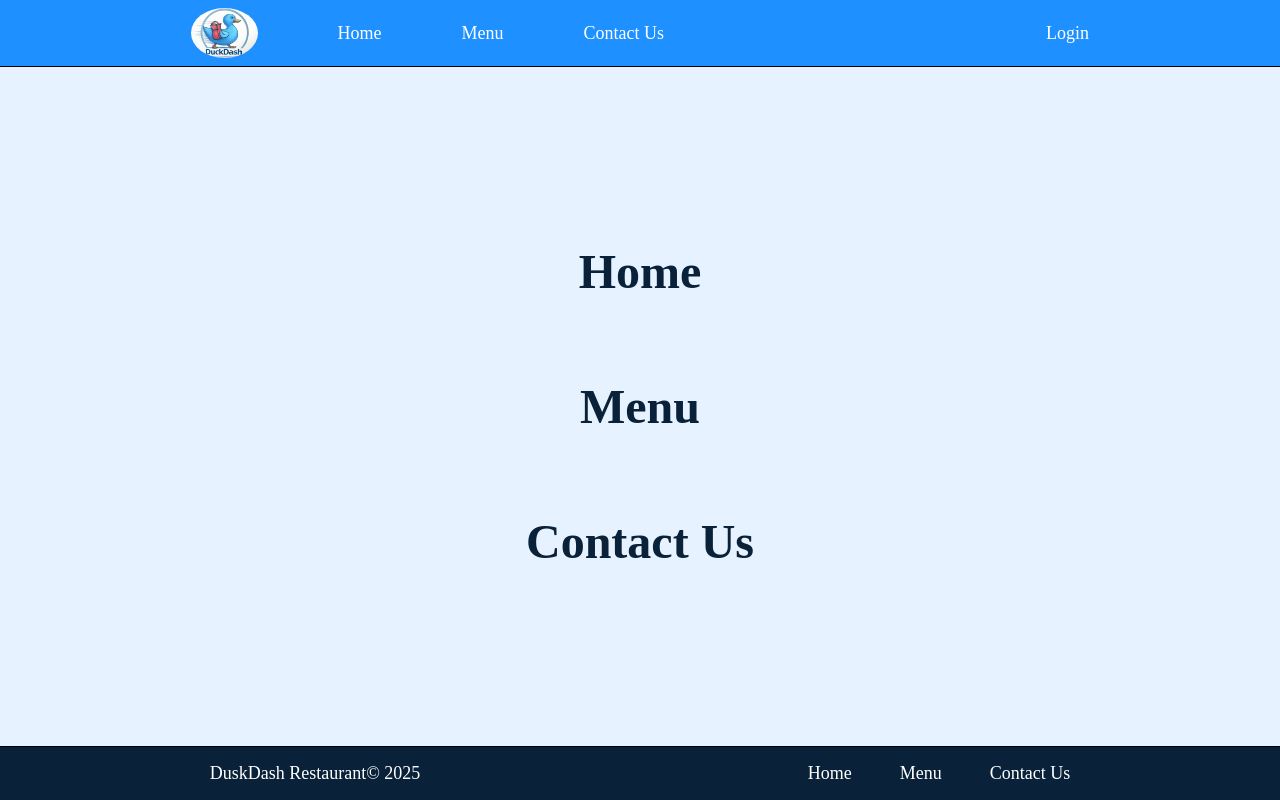
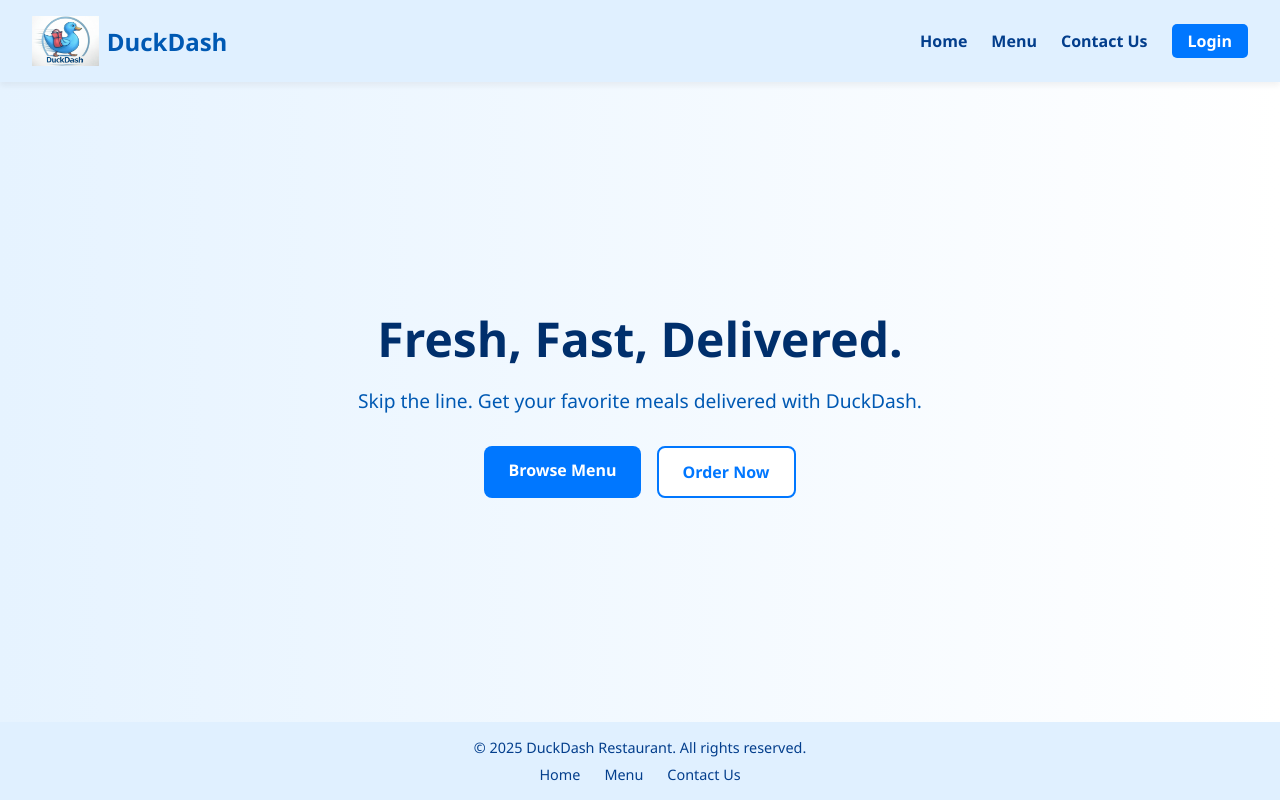
Before and after one commit to clogan13/DuckDash, a plain HTML site: page frontend/index.html in a window 1280 px wide. Drawn offline with Linux system fonts and the light colour scheme.

Commit message:
Updated frontend and styling for DuckDash

```diff
--- a/frontend/index.html
+++ b/frontend/index.html
@@ -2,38 +2,40 @@
 <html lang="en">
 <head>
   <meta charset="UTF-8" />
-    <meta name="viewport" content="width=device-width, initial-scale=1.0" />
+  <meta name="viewport" content="width=device-width, initial-scale=1.0"/>
+  <title>DuckDash - Home</title>
   <link rel="stylesheet" href="style.css" />
-    <title>Duck Dash Restaurant</title>
 </head>
 <body>
-    <nav id="nav">
-      <ul id="nav-ul">
-        <img
-          src="./img/DuckDashLogo.jpg"
-          alt="DuckDash Logo"
-          class="nav-logo"
-        />
+  <header>
+    <div class="logo-container">
+      <img src="./img/DuckDashLogo.jpg" alt="DuckDash Logo" class="logo" />
+      <h1 class="brand">DuckDash</h1>
+    </div>
+    <nav>
+      <ul class="nav-links">
         <li><a href="index.html">Home</a></li>
         <li><a href="menu.html">Menu</a></li>
         <li><a href="contact.html">Contact Us</a></li>
-      </ul>
-      <ul id="nav-ul">
-        <li><a href="login.html">Login</a></li>
+        <li><a href="login.html" class="login-btn">Login</a></li>
       </ul>
     </nav>
+  </header>
 
-    <section class="centered-section">
-      <div class="homescreen">
-        <h1><a href="index.html">Home</a></h1>
-        <h1><a href="menu.html">Menu</a></h1>
-        <h1><a href="contact.html">Contact Us</a></h1>
+  <section class="hero">
+    <div class="hero-content">
+      <h2>Fresh, Fast, Delivered.</h2>
+      <p>Skip the line. Get your favorite meals delivered with DuckDash.</p>
+      <div class="buttons">
+        <a href="menu.html" class="btn primary">Browse Menu</a>
+        <a href="login.html" class="btn secondary">Order Now</a>
+      </div>
     </div>
   </section>
 
-    <footer class="footer">
-      <p style="color: white">DuskDash Restaurant© 2025</p>
-      <ul id="footer-ul">
+  <footer>
+    <p>&copy; 2025 DuckDash Restaurant. All rights reserved.</p>
+    <ul class="footer-links">
       <li><a href="index.html">Home</a></li>
       <li><a href="menu.html">Menu</a></li>
       <li><a href="contact.html">Contact Us</a></li>
--- a/frontend/style.css
+++ b/frontend/style.css
@@ -18,109 +18,153 @@ basic spacing/structuring of the webpage
 
 **/
 
-html,
-body {
-  height: 100%;
+* {
+  margin: 0;
+  padding: 0;
+  box-sizing: border-box;
+  font-family: 'Segoe UI', sans-serif;
 }
 
 body {
+  background-color: #ffffff;
+  color: #033e8c;
+  min-height: 100vh;
   display: flex;
   flex-direction: column;
 }
 
-a {
-  text-decoration: none;
-  color: black;
+header {
+  background-color: #e0f0ff;
+  padding: 1rem 2rem;
+  display: flex;
+  justify-content: space-between;
+  align-items: center;
+  box-shadow: 0 4px 6px rgba(0,0,0,0.05);
+  position: sticky;
+  top: 0;
+  z-index: 999;
 }
 
-#nav a,
-.footer a {
-  color: var(--white);
+.logo-container {
+  display: flex;
+  align-items: center;
+  gap: 0.5rem;
 }
 
-ul {
-  list-style: none;
+.logo {
+  height: 50px;
+  width: auto;
 }
 
-li:hover {
-  cursor: pointer;
-  border-bottom: 1px solid var(--light-blue);
+
+.brand {
+  font-size: 1.5rem;
+  color: #0059b3;
 }
 
-#nav {
+.nav-links {
+  list-style: none;
   display: flex;
-  justify-content: space-around;
-  align-items: center;
-  border-bottom: solid black 1px;
-  background-color: var(--primary-blue);
+  gap: 1.5rem;
 }
 
-#nav-ul {
-  display: flex;
-  gap: 5rem;
-  padding: 0.5rem;
-  font-size: 18px;
-  display: flex;
-  align-items: center;
+.nav-links li a {
+  text-decoration: none;
+  color: #033e8c;
+  font-weight: bold;
+  transition: color 0.3s;
 }
 
-.centered-section {
+.nav-links li a:hover {
+  color: #0077ff;
+}
+
+.login-btn {
+  background-color: #0077ff;
+  color: white !important;
+  padding: 0.4rem 1rem;
+  border-radius: 5px;
+}
+
+.hero {
   flex: 1;
+  background: linear-gradient(to right, #e6f3ff, #ffffff);
   display: flex;
   justify-content: center;
   align-items: center;
-  background-color: var(--light-blue);
+  text-align: center;
+  padding: 4rem 2rem;
 }
 
-h1 a {
-  color: inherit;
-  text-decoration: none;
-  transition: transform 1s ease-in-out, color 0.3s ease;
+.hero-content h2 {
+  font-size: 3rem;
+  margin-bottom: 1rem;
+  color: #002f6c;
 }
 
-h1 {
-  color: var(--dark-navy);
+.hero-content p {
+  font-size: 1.2rem;
+  color: #0059b3;
+  margin-bottom: 2rem;
 }
 
-h1 a:hover {
-  transform: scale(1.2);
-  color: var(--primary-blue);
-  font-size: 5rem;
+.buttons {
+  display: flex;
+  gap: 1rem;
+  justify-content: center;
 }
 
-.homescreen {
-  display: flex;
-  flex-direction: column;
-  gap: 5rem;
-  justify-content: center;
-  align-items: center;
-  font-size: 2rem;
+.btn {
+  text-decoration: none;
+  padding: 0.8rem 1.5rem;
+  border-radius: 8px;
+  font-weight: bold;
+  transition: all 0.3s ease;
 }
 
-.homescreen:hover {
-  cursor: pointer;
+.primary {
+  background-color: #0077ff;
+  color: white;
 }
 
-.footer {
+.primary:hover {
+  background-color: #005dc1;
+}
+
+.secondary {
+  background-color: #ffffff;
+  color: #0077ff;
+  border: 2px solid #0077ff;
+}
+
+.secondary:hover {
+  background-color: #e6f3ff;
+}
+
+footer {
   text-align: center;
   padding: 1rem;
-  display: flex;
-  justify-content: space-around;
-  font-size: 18px;
-  border-top: black solid 1px;
-  background-color: var(--dark-navy);
+  background-color: #e0f0ff;
+  font-size: 0.9rem;
+  color: #033e8c;
 }
 
-#footer-ul {
+.footer-links {
+  list-style: none;
   display: flex;
-  gap: 3rem;
+  justify-content: center;
+  gap: 1.5rem;
+  margin-top: 0.5rem;
 }
 
-.nav-logo {
-  height: 50px;
-  width: auto;
-  object-fit: contain;
-  border-radius: 50%;
+.footer-links li a {
+  text-decoration: none;
+  color: #033e8c;
+  font-weight: 500;
+}
+
+.footer-links li a:hover {
+  color: #0077ff;
 }
 
 /**
```
Also changed, not shown: frontend/admin.html (+15 -14 lines), frontend/contact.html (+21 -19 lines), frontend/cust_contact.html (+16 -14 lines), frontend/cust_menu.html (+32 -30 lines), frontend/customer.html (+16 -14 lines), frontend/login.html (+20 -24 lines), frontend/menu.html (+37 -35 lines), frontend/order.html (+21 -15 lines), frontend/signup.html (+22 -22 lines). Lines whose indentation alone changed are shown as unchanged.
